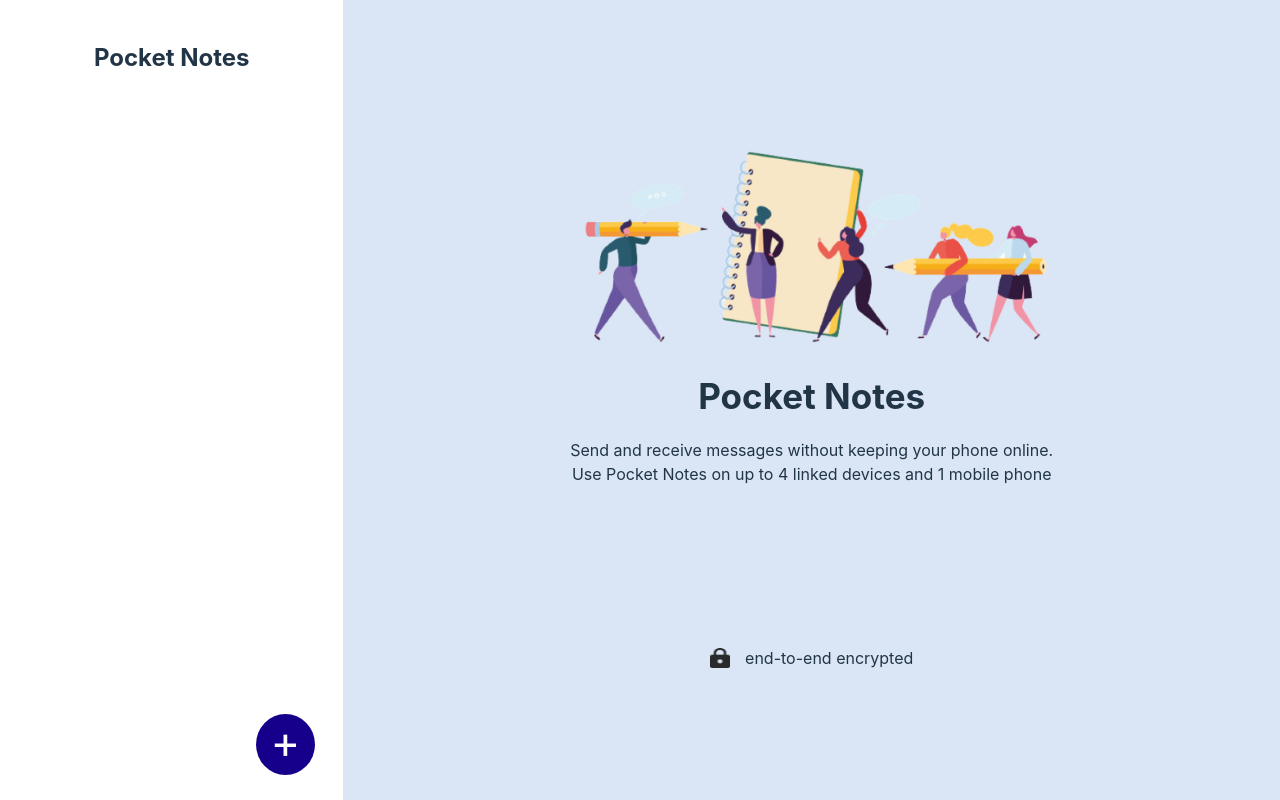
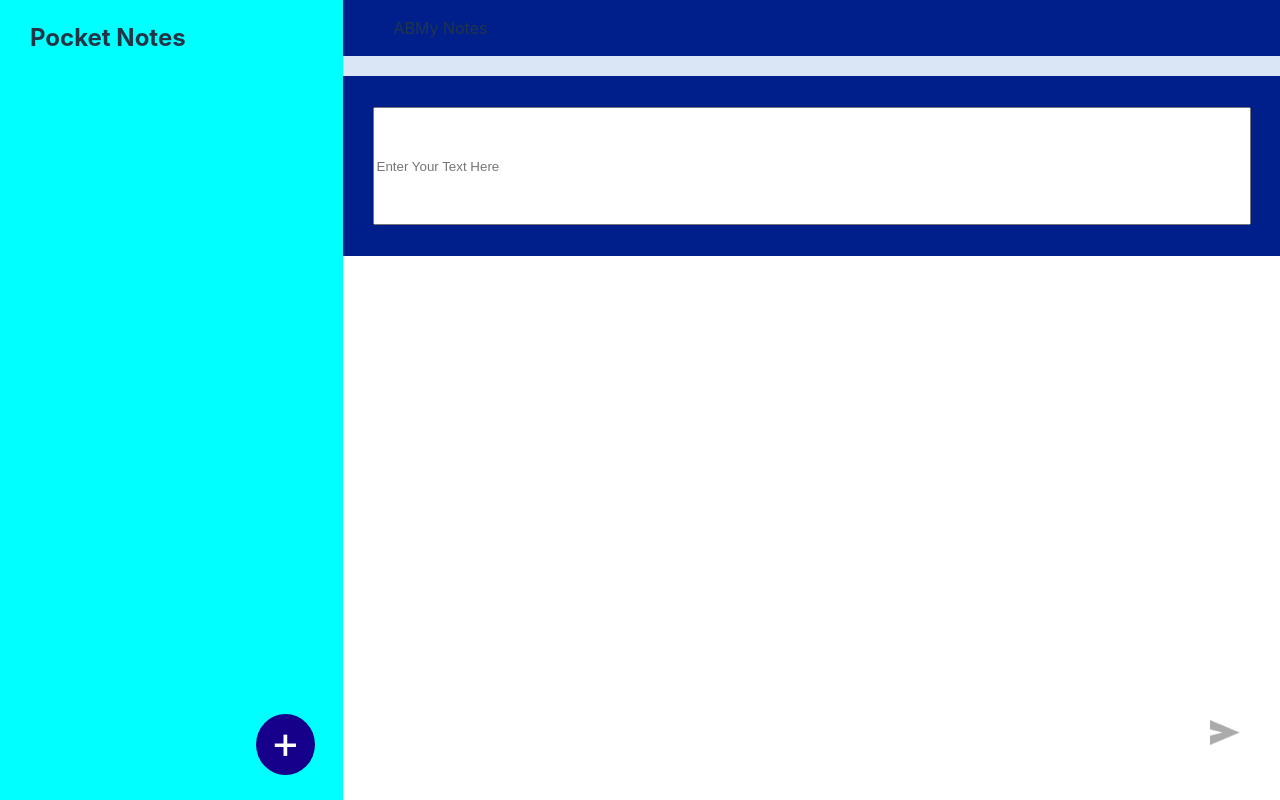
Before and after one commit to ajay7906/Reactproject, a React (Vite) app in the folder notesapp/: page / in a window 1280 px wide. Built offline with nearby package versions, Linux system fonts and the light colour scheme.

Commit message:
complete input filed

```diff
--- a/notesapp/src/components/group/group.css
+++ b/notesapp/src/components/group/group.css
@@ -14,12 +14,17 @@
 }
 
 .main {
-    background-color: #fff;
+
     text-align: center;
-    padding-top: 20px;
+    padding-top: 5rem;
     position: relative;
+
 }
-
+.main h2{
+    position: fixed;
+    top: 0;
+    left: 30px;
+}
 .addgroup {
 
     background-color: #16008B;
@@ -50,5 +55,5 @@
     overflow-y: auto;
     /* Add vertical scrollbar when content overflows vertically */
     white-space: nowrap;
-    max-height: 70vh;
+    max-height: 85vh;
 }
--- a/notesapp/src/components/groupnotes/GroupNotes.jsx
+++ b/notesapp/src/components/groupnotes/GroupNotes.jsx
@@ -1,12 +1,47 @@
 import { useState } from "react"
-
+import './groupnotes.css'
+import SendButton from '../../assets/send.png'
 
 function GroupNotes() {
-    const [inputValue, setInputValue] = useState(' ');
-    const [displayedText, setDisplayedText] = useState([]);
+  const [inputValue, setInputValue] = useState('');
+  const [contentList, setContentList] = useState([]);
+  const handleInputChange = (e) => {
+    setInputValue(e.target.value);
+  };
+
+  const handleSendClick = () => {
+    if (inputValue.trim() !== '') {
+      setContentList((prevContentList) => [...prevContentList, inputValue]);
+      setInputValue(''); // Clear the input after sending
+    }
+  };
 
   return (
-    <div>
+    <div className="main-part">
+      <div className="top-part">
+        <p>AB</p>
+        <p>My Notes</p>
+
+      </div>
+      <div className="all-content">
+        <div className="content-data">
+          {
+            contentList.map((content, index) =>(
+              <p  key={index}>{content}</p>
+            ))
+
+          }
+        </div>
+      </div>
+      <div className="input-notes">
+         <img src={SendButton} onClick={handleSendClick} alt="" />
+        <input
+         type="text"
+         value={inputValue}
+         onChange={handleInputChange}
+         placeholder="Enter Your Text Here"
+         />
+      </div>
 
     </div>
   )
--- /dev/null
+++ b/notesapp/src/components/groupnotes/groupnotes.css
@@ -0,0 +1,54 @@
+.top-part{
+    background-color: #001F8B;
+   display: flex;
+   justify-content: start;
+   align-items: center;
+   gap: 50x;
+   padding-left: 50px;
+
+}
+.main-part{
+   background-color: #DAE5F5;
+
+}
+.input-notes{
+    display: flex;
+    justify-content: center;
+    align-items: center;
+    height: 20vh;
+    padding: 10px;
+    background-color: #001F8B;
+
+}
+.input-notes input{
+    width: 68vw;
+    height: 14vh;
+}
+.all-content{
+    max-height: 66vh;
+    display: flex;
+    overflow-y: auto;
+    flex-direction: column;
+    text-align: center;
+    align-items: center;
+    padding-left: 20px;
+}
+.content-data{
+
+    margin-top: 20px;
+    width: 66vw;
+
+    align-items: center;
+}
+.input-notes img{
+    position: absolute;
+    width: 30px;
+    cursor: pointer;
+    right: 40px;
+    bottom: 55px;
+}
+.content-data p{
+    background-color: #fff;
+    padding: 10px;
+
+}
--- a/notesapp/src/components/notes/Notes.css
+++ b/notesapp/src/components/notes/Notes.css
@@ -3,4 +3,14 @@
     grid-template-columns: 1.1fr 3fr;
     width: 100vw;
 
+
+
 }
+.group-css{
+    background-color: aqua;
+
+}
+.shownotesdata{
+    height: 100vh;
+
+}
--- a/notesapp/src/components/notes/Notes.jsx
+++ b/notesapp/src/components/notes/Notes.jsx
@@ -1,4 +1,5 @@
 import Group from "../group/Group"
+import GroupNotes from "../groupnotes/GroupNotes"
 import ShowNotes from "../shownotes/ShowNotes"
 import './Notes.css'
 
@@ -8,11 +9,12 @@ function Notes() {
 
 
     <div className="main-notes">
-      <div>
+      <div className="group-css">
         <Group name={Name} />
       </div>
-      <div>
-        <ShowNotes />
+      <div className="shownotesdata">
+        {/*<ShowNotes />*/}
+        <GroupNotes/>
       </div>
     </div>
 
```
Also changed, not shown: notesapp/src/assets/send.png (added).
